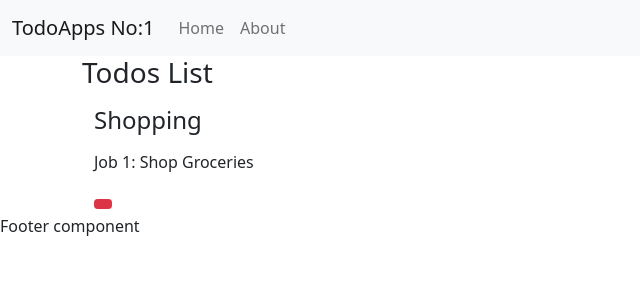
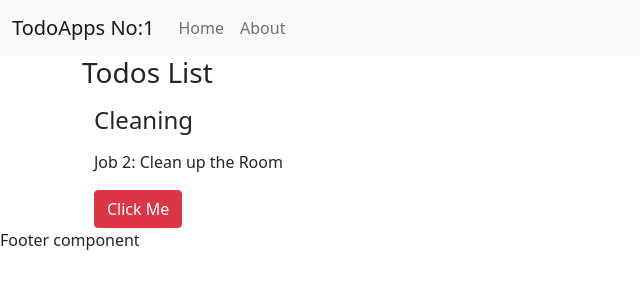
Before and after one commit to NehaSijaria/todo-app, a React (Create React App) app: page / in a window 1280 px wide. Shown: the top 300 px of the page, without its empty margins (0-640 px from the left). Built offline with nearby package versions, Linux system fonts and the light colour scheme.

Commit message:
update comments and access indiv todos

```diff
--- a/src/App.js
+++ b/src/App.js
@@ -22,7 +22,7 @@ function App() {
       {/* sending boolean to child comp */}
       {/* <Navbar title="TodoApps" searchBar={false}/> */}
       <Navbar title="TodoApps" number={1} />
-      {/* passing todos from parent */}
+      {/* passing todos from parent to child Todo comp */}
       <Todos myTodos={allTodos}/>
       <Footer />
       {/* <Example title="Mytitleshow" status={true} num={5}/> */}
--- a/src/components/TodoItem.js
+++ b/src/components/TodoItem.js
@@ -2,13 +2,13 @@ import React from 'react';
 
 
 export default function TodoItem({todo}) {
-  // console.log(todo); // getting first todo obj
+  // console.log(todo); // getting first todo obj from Todo comp
   return (
     <div className='container'>
 
       <h4 className='tex-center my-3'>{todo.title}</h4>
       <p>{todo.desc}</p>
-      <button className='btn btn-sm btn-danger'></button>
+      <button className='btn btn-danger'>Click Me</button>
     </div>
   )
 }
--- a/src/components/Todos.js
+++ b/src/components/Todos.js
@@ -4,10 +4,10 @@ import TodoItem from './TodoItem'
 export default function Todo(props) {
   console.log('myTodosProps--', props.myTodos)//getting all todos
   return (
-    <div className='container'>
+    <div className="container">
       <h3>Todos List</h3>
       {/* sendng first todo */}
-      <TodoItem todo={props.myTodos[0]}/>
+      <TodoItem todo={props.myTodos[1]}/>
     </div>
   )
 }
```
